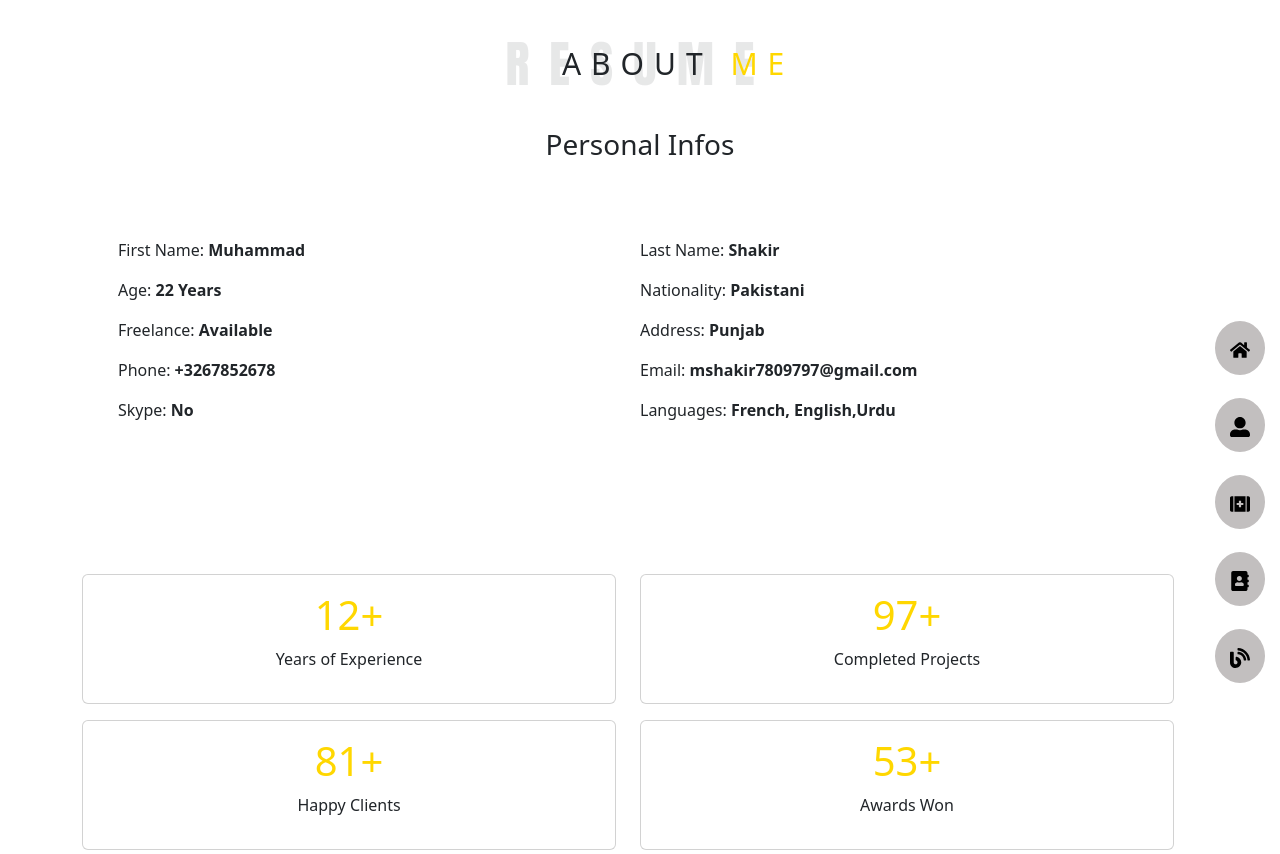
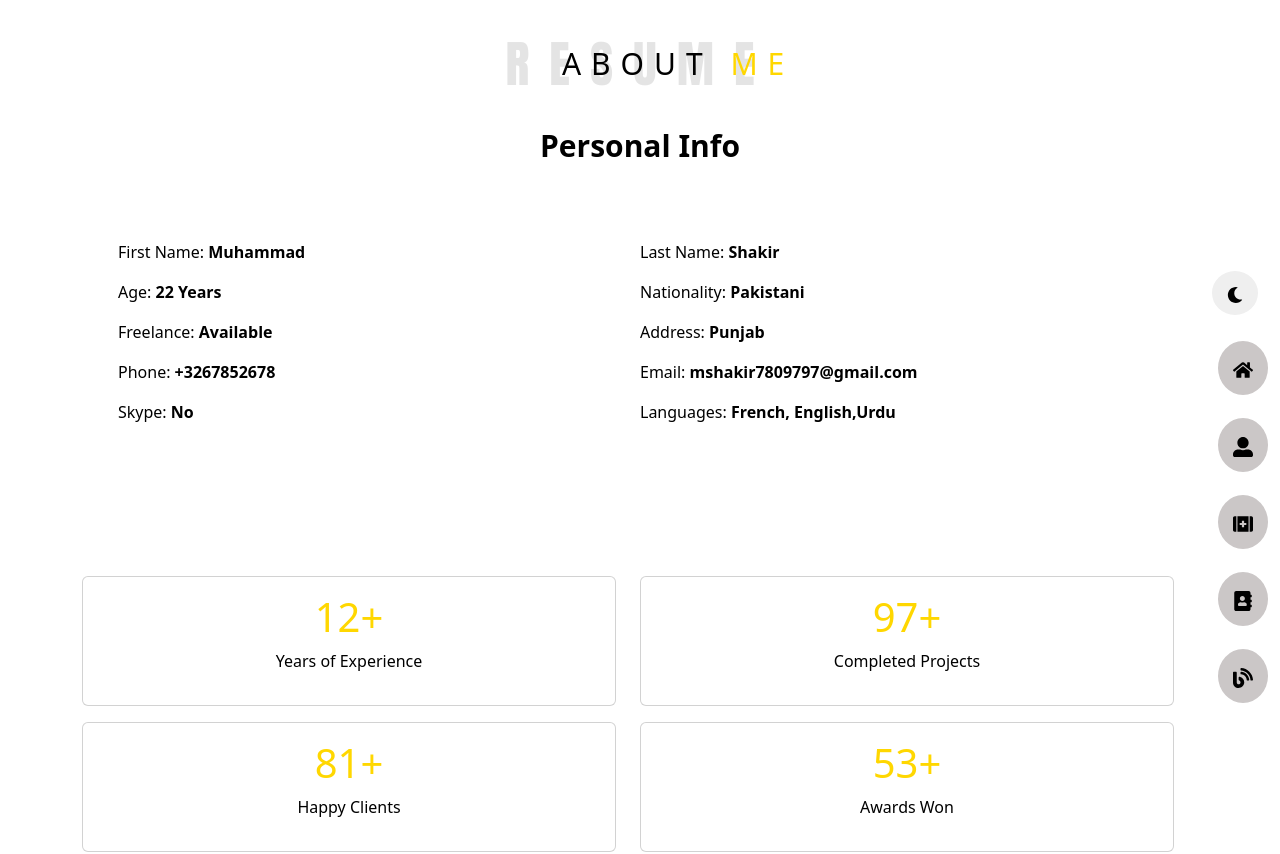
Before and after one commit to MShakir7852/Portfolio-website, a React (Create React App) app: page /about in a window 1280 px wide. Shown: the top 854 px of the page. Built offline with nearby package versions, Linux system fonts and the light colour scheme.

Commit message:
Deploying new version

```diff
--- a/src/Home.css
+++ b/src/Home.css
@@ -1,3 +1,17 @@
+.theme-light {
+    --background-color: white;
+    --heading:Black ;
+    --para: black;
+    --borders: black;
+  }
+
+  .theme-dark {
+    --background-color: black;
+    --heading: white;
+    --para: white;
+    --borders: white;
+  }
+
 * {
     margin: 0;
     padding: 0;
@@ -6,22 +20,21 @@
 
 body {
     font-family: Arial, sans-serif;
-    background-color: #f4f4f9;
+    background-color: var(--background-color);
 }
 
 .HomePage {
-    background-color: #ffffff;
+    background-color: var(--background-color);
     padding: 20px;
 }
 
 .Content {
-    background-color: #1c1c1e;
-    color: white;
+    background-color: var(--background-color);
     height: 400px;
-    width: 30%;
+    width: 25%;
     padding: 20px;
     border-radius: 10px;
-    box-shadow: 0 4px 8px rgba(0, 0, 0, 0.1);
+    box-shadow: 0 4px 8px  var(--background-color);
     transition: transform 0.3s ease, box-shadow 0.3s ease;
     position: relative;
     z-index: 1;
@@ -29,14 +42,14 @@ body {
 
 .Content:hover {
     transform: translateY(-5px);
-    box-shadow: 0 8px 16px rgba(0, 0, 0, 0.2);
+    box-shadow: 0 8px 16px var(--background-color);
 }
 .sid {
-    height: 500px;
-    background-color: gold;
+    height: 100vh;
+    background-color:  gold;
     width: 50%;
-    transform: skewX(30deg );
-    margin-left:-450px;
+    transform: skewX(20deg );
+    margin-left:-300px;
     position: relative;
 }
 
@@ -51,16 +64,17 @@ body {
 }
 
 .contents h1 {
-    color: coral;
+    color: Gold;
     margin-bottom: 20px;
     font-size: 50px;
-    text-shadow: 2px 2px 4px rgba(0, 0, 0, 0.2);
+    font-weight: bold;
+    text-shadow: 2px 2px 4px  var(--background-color);
 
 }
 
-.contents h2 {
+.contents h2,p {
     margin-bottom: 10px;
-    color: #333;
+    color:var(--para);
 }
 
 .row {
@@ -72,8 +86,8 @@ body {
 }
 
 .contents .aboutbtn {
-    width: 200px;
-    background-color: aliceblue;
+    width: 250px;
+    background-color:  var(--background-color);
     border-radius: 10px;
     display: flex;
     justify-content: center;
@@ -82,53 +96,49 @@ body {
     height: 50px;
     overflow: hidden;
     position: relative;
-    box-shadow: 0 4px 8px rgba(0, 0, 0, 0.1);
+    box-shadow: 0 4px 8px var(--background-color);
     cursor: pointer;
+    border: 1px solid var(--borders);
     transition: background-color 0.3s ease, box-shadow 0.3s ease;
 }
 
+
 .contents .aboutbtn:hover {
-    background-color: #d5e6f2;
+    background-color: gold;
     box-shadow: 0 8px 16px rgba(0, 0, 0, 0.2);
 }
 
 .contents .aboutbtn button {
     padding: 10px 20px;
     background-color: transparent;
-    border: none;
     font-weight: bold;
     font-size: 16px;
-    color: #333;
+    border: none;
+    color:var(--para);
     cursor: pointer;
 }
 
 .contents .aboutbtn button:hover {
-    color: white;
+    color: var(--para);
     z-index: 1;
 }
 
 .Icon {
-    padding: 15px;
-    background-color: gold;
-    border-radius: 50%;
-    margin-left: 10px;
-    position: relative;
-    z-index: 1;
-    /* transition: transform 0.3s ease; */
+   color: var(--para);
 }
 
 
-
 .contents .aboutbtn::after {
-    background-color: gold;
-    content: "More Abot Me";
+    background-color:var(--background-color);
+    content: "More About Me";
+    font-weight: bold;
     font-size: 16px;
-    color: white;
+    color:var(--para);
     cursor: pointer;
     height: 50px;
-    width: 50px;
+    width: 100px;
     position: absolute;
-    right: 0px;
+    right: 45px;
     border-radius: 20px 0px 0px 20px;
     transition: width 0.3s ease, height 0.3s ease, transform 0.3s ease;
     display: none;
@@ -141,12 +151,14 @@ body {
     display: flex;
     justify-content: center;
     align-items: center;
-    transition: all 3s ease
+    transition: all 3s ease;
+    background-color: Gold;
 }
 .contents .aboutbtn:hover .contents .aboutbtn button{
     position: relative;
     z-index: 11;
-    color: white;
+    color:var(--para);
+    background-color: gold;
 
 }
 .NavBar {
@@ -166,7 +178,7 @@ body {
     flex-direction: column; /* Stacks items vertically */
     align-items: flex-end; /* Aligns items to the right */
     padding: 0;
-    margin-bottom: 100px;
+    margin-bottom: 80px;
     position: absolute;
     top: 1;
     gap: 30px;
@@ -186,7 +198,7 @@ body {
     font-size: 18px;
     transition: color 0.3s ease;
     padding: 15px 15px;
-    background-color: rgb(194, 191, 191);
+    background-color: rgb(203, 199, 199);
     border-radius: 50%;
 }
 
@@ -197,7 +209,8 @@ body {
 }
 .Heading-Text{
     text-align: center;
-position: relative;
+    position: relative;
+    color: var(--heading);
 
 
 }
@@ -207,6 +220,7 @@ position: relative;
     font-size: 50px;
     font-weight: 1400;
     letter-spacing: 20px;
+    color: var(--heading);
     text-transform: uppercase;
     font-family: Impact, Haettenschweiler, 'Arial Narrow Bold', sans-serif;
 }
@@ -216,13 +230,19 @@ position: relative;
     font-weight: 600px;
     letter-spacing: 10px;
     text-transform: uppercase;
+    color: var(--heading);
     position: absolute;
     font-family:system-ui, -apple-system, BlinkMacSystemFont, 'Segoe UI', Roboto, Oxygen, Ubuntu, Cantarell, 'Open Sans', 'Helvetica Neue', sans-serif;
     top: 15%;
     left: 43%;
 }
+.main-content h3{
+    color: var(--heading);
+    font-size: 30px;
+    font-weight: bold;
+}
 .text{
-    color: grey;
+    color: var(--para);
 }
 .me{
     color: gold;
@@ -230,7 +250,7 @@ position: relative;
 .main-content{
     height: 600px;
     width: 100%;
-    background-color: white;
+    background-color: var(--background-color);
     gap:40px;
 
 
@@ -250,7 +270,7 @@ position: relative;
     justify-content: space-between;
     align-items: center;
     line-height: 40px;
-    color: grey;
+    color: var(--para);
 
 }
 .box-content ul{
@@ -259,27 +279,26 @@ position: relative;
 .box h1{
 text-transform: uppercase;
 padding: 10px 20px;
-color: grey;
-}
-.box-2{
-    display: flex;
-    justify-content: center;
-    align-items: center;
-    gap: 2px;
-    flex-wrap: wrap;
+color: var(--para);
 }
 .card
 {
     height: 200px;
     padding: 10px 25px;
+    border: 1px solid var(--borders);
+    background-color: var(--background-color);
 }
 .card h1{
     color: gold;
 
 }
+.picture .card{
+    background-color: var(--background-color);
+}
 .skills {
     display: flex;
     justify-content: space-around;
+    background-color: var(--background-color);
     align-items: center;
     flex-wrap: wrap;
     padding: 10px 100px;
@@ -307,18 +326,24 @@ color: grey;
     flex-wrap: wrap;
     gap: 30px;
     width: 100%;
-    height: 600px;
+    height: auto;
     /* margin: auto; */
+    background-color: var(--background-color);
     padding: 10px 40px;
 }
 .Ul{
     display: flex;
     justify-content: center;
     align-items: center;
+    background-color: var(--background-color);
 }
 .Ul li{
     list-style: none;
+    font-weight: bold;
+    font-size: 16px;
     margin-right: 20px;
+    background-color: var(--background-color);
+    transition: all 0.3s;
 }
 .Ul li:hover{
     color: gold;
@@ -327,9 +352,31 @@ color: grey;
 .Detail{
     height: auto;
     text-align: start;
+    font-weight: bold;
+    font-size: 16px;
 }
 .row{
     height: auto;
     width: 100%;
     padding: 20px 0px;
 }
+.NavBar .toggle{
+    position: relative;
+    right: 0;
+    top: 0;
+    margin-right: 10px;
+
+}
+.container{
+    background-color: var(--background-color);
+    border-radius: 20px;
+}
+.portfolio{
+    background-color: var(--background-color);
+}
+.Blog{
+    background-color: var(--background-color);
+}
+.row .card{
+    background-color: var(--background-color);
+}
--- a/src/Home.jsx
+++ b/src/Home.jsx
@@ -10,7 +10,7 @@ export default class Home extends Component {
                         <div className="sid d-none d-lg-block col-lg-4  col-12 col-md-12 col-lg-4"></div>
 
                         <div className="Content text-center col-12 col-md-12 col-lg-4">
-                            <img src="https://scontent.fkhi6-1.fna.fbcdn.net/v/t39.30808-6/320703409_1753536388350604_4364236800328253782_n.jpg?stp=dst-jpg_tt6&_nc_cat=100&cb=99be929b-d27cf799&ccb=1-7&_nc_sid=6ee11a&_nc_eui2=AeEedno5DvFx3HVvGq1BI8RvqfZFhQ9Jl3qp9kWFD0mXeplHTr04bial6HiutcM0GHyPhZj2QaosUK7crGGOeIPr&_nc_ohc=dG2S335sUw4Q7kNvgHFJleg&_nc_zt=23&_nc_ht=scontent.fkhi6-1.fna&_nc_gid=AV3PsyfZvCpRyylO8bHOm5f&oh=00_AYD-pXnMgDmBJh6h2MUw48dX7mEXkk6Yvc389WL_PmDqcg&oe=6726EF11" alt="Profile" style={{width:"100%",height:"100%"}} />
+                            <img src="https://scontent.fkhi6-1.fna.fbcdn.net/v/t39.30808-6/320703409_1753536388350604_4364236800328253782_n.jpg?stp=dst-jpg_tt6&_nc_cat=100&cb=99be929b-d27cf799&ccb=1-7&_nc_sid=6ee11a&_nc_eui2=AeEedno5DvFx3HVvGq1BI8RvqfZFhQ9Jl3qp9kWFD0mXeplHTr04bial6HiutcM0GHyPhZj2QaosUK7crGGOeIPr&_nc_ohc=dG2S335sUw4Q7kNvgHFJleg&_nc_zt=23&_nc_ht=scontent.fkhi6-1.fna&_nc_gid=AV3PsyfZvCpRyylO8bHOm5f&oh=00_AYD-pXnMgDmBJh6h2MUw48dX7mEXkk6Yvc389WL_PmDqcg&oe=6726EF11" alt="Profile" style={{width:"100%",height:"100%",borderRadius:"20px"}} />
                         </div>
 
                         <div className="contents col-12 col-md-6 col-lg-4">
--- a/src/Media/About.jsx
+++ b/src/Media/About.jsx
@@ -18,7 +18,7 @@ export default function About() {
             </div>
 
             <div className="main-content h-100">
-                <h3 className="text-center mt-4">Personal Infos</h3>
+                <h3 className="text-center mt-4">Personal Info</h3>
 
                 <div className="row main-content-box">
                     <div className="col-12 col-md-6 p-5 m-auto">
@@ -41,7 +41,7 @@ export default function About() {
                     </div>
                 </div>
 
-                <div className="row my-5">
+                <div className="year row my-5">
                     <div className="col-12 col-md-3 col-lg-6 mb-3">
                         <div className="card text-center p-3">
                             <h1>12+</h1>
--- a/src/Media/Blog.jsx
+++ b/src/Media/Blog.jsx
@@ -35,7 +35,7 @@ export default function Blog() {
 
   ]
   return (
-    <div>
+    <div className='Blog'>
       <h1 className='text-center'>My Blog</h1>
       <div className="container mt-4">
         <div className="row">
--- a/src/Media/Contact.jsx
+++ b/src/Media/Contact.jsx
@@ -46,9 +46,9 @@ export default function Contact() {
   };
 
   return (
-    <div className="container my-5">
+    <div className="container pt-3">
       <div className="row justify-content-center">
-      <div className="Detail col-md-8 col-lg-6 col-12  p-4 border rounded shadow-sm mt-5">
+        <div className="Detail col-md-8 col-lg-6 col-12  p-4 shadow-sm mt-5">
           <h1 className="mb-4 text-warning">Don't be shy!</h1>
           <p className="mb-4">
             Feel free to get in touch with me. I am always open to discussing new projects, creative ideas, or opportunities to be part of your visions.
--- a/src/Media/Nav.jsx
+++ b/src/Media/Nav.jsx
@@ -1,17 +1,34 @@
-import React from 'react';
+import React, { useState, useEffect } from 'react';
 import { Link } from 'react-router-dom';
-import { FaHome,FaBlog } from "react-icons/fa";
-import { FaUserAlt,FaFirstAid, FaAddressBook } from "react-icons/fa";
+import { FaHome, FaBlog, FaUserAlt, FaFirstAid, FaAddressBook, FaMoon, FaSun } from "react-icons/fa";
+
 export default function Nav() {
+  const [isDarkMode, setIsDarkMode] = useState(false);
+
+  useEffect(() => {
+    document.body.className = isDarkMode ? 'theme-dark' : 'theme-light';
+  }, [isDarkMode]);
+
+  const toggleTheme = () => {
+    setIsDarkMode((prevMode) => !prevMode);
+  };
+
   return (
     <div>
       <div className="NavBar">
         <ul>
-            <li><Link to="/"><FaHome className='icon'/></Link></li>
-            <li><Link to="./about"><FaUserAlt  className='icon'/> </Link></li>
-            <li><Link to="./portfolio"><FaFirstAid  className='icon'/></Link></li>
-            <li><Link to="./Contact"><FaAddressBook  className='icon'/></Link></li>
-            <li><Link to="./Blog"><FaBlog  className='icon'/></Link></li>
+          <button
+            className='toggle'
+            onClick={toggleTheme}
+            style={{ borderRadius: "50%", padding: "10px 15px", border: "none" }}
+          >
+            {isDarkMode ? <FaSun /> : <FaMoon />}
+          </button>
+          <li><Link to="/"><FaHome className='icon' /></Link></li>
+          <li><Link to="./about"><FaUserAlt className='icon' /> </Link></li>
+          <li><Link to="./portfolio"><FaFirstAid className='icon' /></Link></li>
+          <li><Link to="./Contact"><FaAddressBook className='icon' /></Link></li>
+          <li><Link to="./Blog"><FaBlog className='icon' /></Link></li>
         </ul>
       </div>
     </div>
--- a/src/Media/Portfolio.jsx
+++ b/src/Media/Portfolio.jsx
@@ -52,7 +52,7 @@ export default function Portfolio() {
     : portfolioItems.filter(item => item.category === filterCategory);
 
   return (
-    <div>
+    <div className='portfolio'>
       <h1>My Portfolio</h1>
       <ul className="Ul">
         <li onClick={() => setFilterCategory("All")}>All</li>
@@ -63,7 +63,7 @@ export default function Portfolio() {
       </ul>
       <div className="picture">
         {filteredItems.map(item => (
-          <div className="card" key={item.id}>
+          <div className="card" style={{borderRadius:"10px"}} key={item.id}>
             <img src={item.urlImag} alt={item.type} style={{ width: '100%', height: '200px' }} />
           </div>
         ))}
```
Lines whose indentation alone changed are shown as unchanged.
